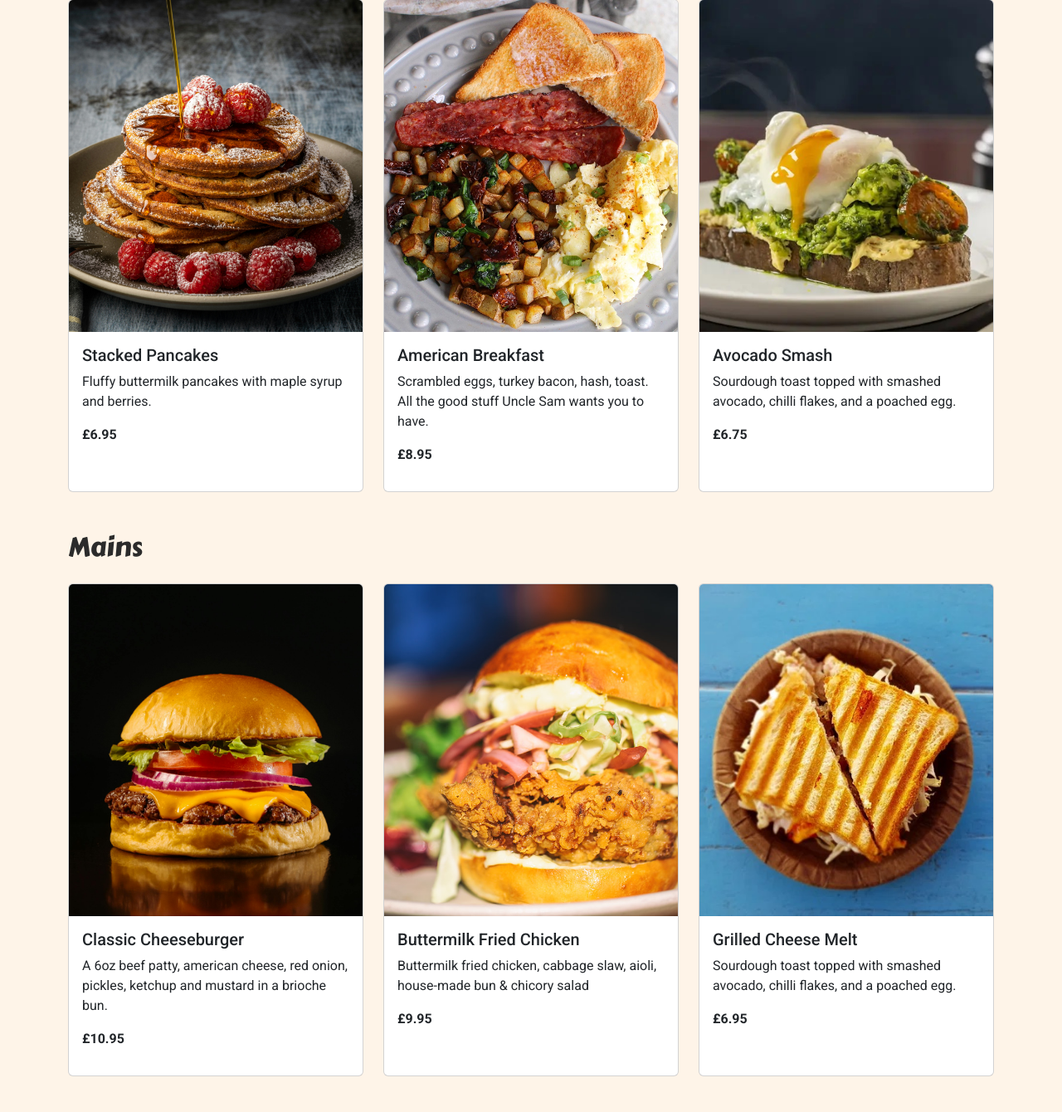
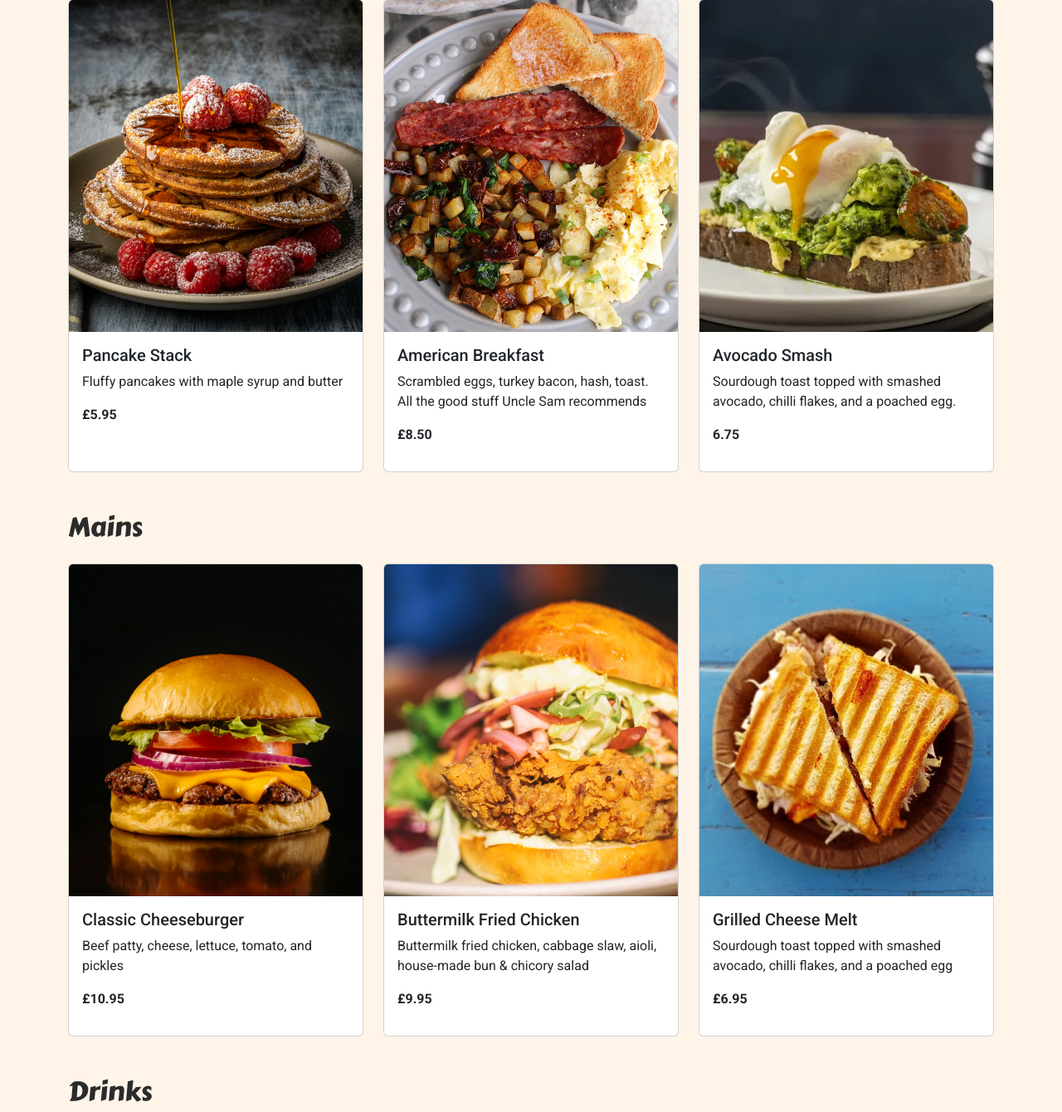
Before and after one commit to anthonybishopuk/pulp_kitchen, a Flask app: page /menu in a window 1280 px wide. Shown: the part 321-1661 px from the top of the page at 83% size. Run offline with Flask 3, Linux system fonts and the light colour scheme.

Commit message:
Added json to pull items into menu page

```diff
--- a/app.py
+++ b/app.py
@@ -1,4 +1,6 @@
-from flask import Flask, render_template
+import json
+import smtplib
+from flask import Flask, render_template, request
 
 app = Flask(__name__)
 
@@ -19,7 +21,9 @@ def contact():
 
 @app.route("/menu")
 def menu():
-    return render_template("menu.html")
+    with open("static/data/menu.json") as f:
+        menu_data = json.load(f)
+    return render_template("menu.html", menu = menu_data)
 
 if __name__ == "__main__":
     app.run(debug=True)
--- /dev/null
+++ b/static/data/menu.json
@@ -0,0 +1,62 @@
+{
+  "breakfast": [
+    {
+        "name": "Pancake Stack",
+        "description": "Fluffy pancakes with maple syrup and butter",
+        "price": "£5.95",
+        "image": "img/menu_pics/pancakes.jpg"
+    },
+    {
+        "name": "American Breakfast",
+        "description": "Scrambled eggs, turkey bacon, hash, toast. All the good stuff Uncle Sam recommends",
+        "price": "£8.50",
+        "image": "img/menu_pics/american_breakfast.jpg"
+    },
+    {
+        "name": "Avocado Smash",
+        "description": "Sourdough toast topped with smashed avocado, chilli flakes, and a poached egg.",
+        "price":"6.75",
+        "image": "img/menu_pics/avocado_smash.jpg"
+    }
+  ],
+  "mains": [
+    {
+      "name": "Classic Cheeseburger",
+      "description": "Beef patty, cheese, lettuce, tomato, and pickles",
+      "price": "£10.95",
+      "image": "img/menu_pics/cheeseburger.jpg"
+    },
+    {
+        "name": "Buttermilk Fried Chicken",
+        "description": "Buttermilk fried chicken, cabbage slaw, aioli, house-made bun & chicory salad",
+        "price": "£9.95",
+        "image": "img/menu_pics/buttermilk_chicken.jpg"
+    },
+    {
+        "name": "Grilled Cheese Melt",
+        "description": "Sourdough toast topped with smashed avocado, chilli flakes, and a poached egg",
+        "price": "£6.95",
+        "image": "img/menu_pics/grilled_cheese.jpg"
+    }
+  ],
+    "drinks": [
+    {
+      "name": "Chocolate Milkshake",
+      "description": "Rich and creamy with whipped cream on top",
+      "price": "£3.50",
+      "image": "img/menu_pics/chocolate_milkshake.jpg"
+    },
+        {
+      "name": "Strawberry Milkshake",
+      "description": "Rich and creamy with whipped cream on top",
+      "price": "£3.50",
+      "image": "img/menu_pics/strawberry_milkshake.jpg"
+    },
+        {
+      "name": "Various coffees",
+      "description": "Stay awake all day thanks to our delicious coffee selection",
+      "price": "£4.50",
+      "image": "img/menu_pics/coffee.jpg"
+    }
+  ]
+}
--- a/templates/contact.html
+++ b/templates/contact.html
@@ -30,7 +30,7 @@
             Sat-Sun: 9am - 10pm</p>
         </div>
         <div class="col-md-6">
-            <form>
+            <form action="/send" method="POST">
                 <div class="mb-3">
                     <label for="name" class="form-label">Your Name</label>
                     <input type="text" class="form-control" id="name" placeholder="Your name">
--- a/templates/menu.html
+++ b/templates/menu.html
@@ -8,108 +8,22 @@
     <p class="lead">Fresh classics with a modern twist</p>
 </div>
 
-<!-- Category: Breakfast -->
- <h2 class="mb-4">Breakfast</h2>
+{% for category, items in menu.items() %}
+ <h2 class="mb-4">{{ category.capitalize() }}</h2>
  <div class="row g-4 mb-5">
+    {% for item in items %}
     <div class="col-md-4">
         <div class="card h-100">
-            <img src="{{ url_for('static', filename='img/menu_pics/pancakes.jpg') }}" class="card-img-top" alt="Pancakes">
+            <img src="{{ url_for('static', filename=item.image) }}" class="card-img-top" alt="{{ item.name }}">
             <div class="card-body">
-                <h5 class="card-title">Stacked Pancakes</h5>
-                <p class="card-text">Fluffy buttermilk pancakes with maple syrup and berries.</p>
-                <p class="fw-bold">£6.95</p>
+                <h5 class="card-title">{{ item.name }}</h5>
+                <p class="card-text">{{ item.description}}</p>
+                <p class="fw-bold">{{ item.price}}</p>
             </div>
         </div>
     </div>
-    <div class="col-md-4">
-        <div class="card h-100">
-            <img src="{{ url_for('static', filename='img/menu_pics/american_breakfast.jpg') }}" class="card-img-top" alt="American Breakfast">
-            <div class="card-body">
-                <h5 class="card-title">American Breakfast</h5>
-                <p class="card-text">Scrambled eggs, turkey bacon, hash, toast. All the good stuff Uncle Sam wants you to have.</p>
-                <p class="fw-bold">£8.95</p>
-            </div>
-        </div>
-    </div>
-        <div class="col-md-4">
-        <div class="card h-100">
-            <img src="{{ url_for('static', filename='img/menu_pics/avocado_smash.jpg') }}" class="card-img-top" alt="Avocado Smash">
-            <div class="card-body">
-                <h5 class="card-title">Avocado Smash</h5>
-                <p class="card-text">Sourdough toast topped with smashed avocado, chilli flakes, and a poached egg.</p>
-                <p class="fw-bold">£6.75</p>
-            </div>
-        </div>
-    </div>
- </div>
+    {% endfor%}
+</div>
+{% endfor%}
 
-<!-- Category: Mains -->
-<h2 class="mb-4">Mains</h2>
-<div class="row g-4 mb-5">
-    <div class="col-md-4">
-        <div class="card h-100">
-            <img src="{{ url_for('static', filename='img/menu_pics/cheeseburger.jpg') }}" class="card-img-top" alt="Cheesburger">
-            <div class="card-body">
-                <h5 class="card-title">Classic Cheeseburger</h5>
-                <p class="card-text">A 6oz beef patty, american cheese, red onion, pickles, ketchup and mustard in a brioche bun.</p>
-                <p class="fw-bold">£10.95</p>
-            </div>
-        </div>
-    </div>
-    <div class="col-md-4">
-        <div class="card h-100">
-            <img src="{{ url_for('static', filename='img/menu_pics/buttermilk_chicken.jpg') }}" class="card-img-top" alt="Buttermilk Fried Chicken">
-            <div class="card-body">
-                <h5 class="card-title">Buttermilk Fried Chicken</h5>
-                <p class="card-text">Buttermilk fried chicken, cabbage slaw, aioli, house-made bun & chicory salad</p>
-                <p class="fw-bold">£9.95</p>
-            </div>
-        </div>
-    </div>
-        <div class="col-md-4">
-        <div class="card h-100">
-            <img src="{{ url_for('static', filename='img/menu_pics/grilled_cheese.jpg') }}" class="card-img-top" alt="Grilled Cheese Melt">
-            <div class="card-body">
-                <h5 class="card-title">Grilled Cheese Melt</h5>
-                <p class="card-text">Sourdough toast topped with smashed avocado, chilli flakes, and a poached egg.</p>
-                <p class="fw-bold">£6.95</p>
-            </div>
-        </div>
-    </div>
-</div>
-
-<!-- Category: Drinks -->
-<h2 class="mb-4">Drinks</h2>
-<div class="row g-4 mb-5">
-    <div class="col-md-4">
-        <div class="card h-100">
-            <img src="{{ url_for('static', filename='img/menu_pics/chocolate_milkshake.jpg') }}" class="card-img-top" alt="Chocolate Milkshake">
-            <div class="card-body">
-                <h5 class="card-title">Chocolate Milkshake</h5>
-                <p class="card-text">Rich and creamy with whipped cream on top.</p>
-                <p class="fw-bold">£3.50</p>
-            </div>
-        </div>
-    </div>
-    <div class="col-md-4">
-        <div class="card h-100">
-            <img src="{{ url_for('static', filename='img/menu_pics/strawberry_milkshake.jpg') }}" class="card-img-top" alt="Strawberry Milkshake">
-            <div class="card-body">
-                <h5 class="card-title">Strawberry Milkshake</h5>
-                <p class="card-text">Rich and creamy with whipped cream on top.</p>
-                <p class="fw-bold">£3.50</p>
-            </div>
-        </div>
-    </div>
-    <div class="col-md-4">
-        <div class="card h-100">
-            <img src="{{ url_for('static', filename='img/menu_pics/coffee.jpg') }}" class="card-img-top" alt="Coffee">
-            <div class="card-body">
-                <h5 class="card-title">Various coffees</h5>
-                <p class="card-text">Keep awake all day with our delicious coffees</p>
-                <p class="fw-bold">£4.50</p>
-            </div>
-        </div>
-    </div>
-</div>
 {% endblock %}
```
